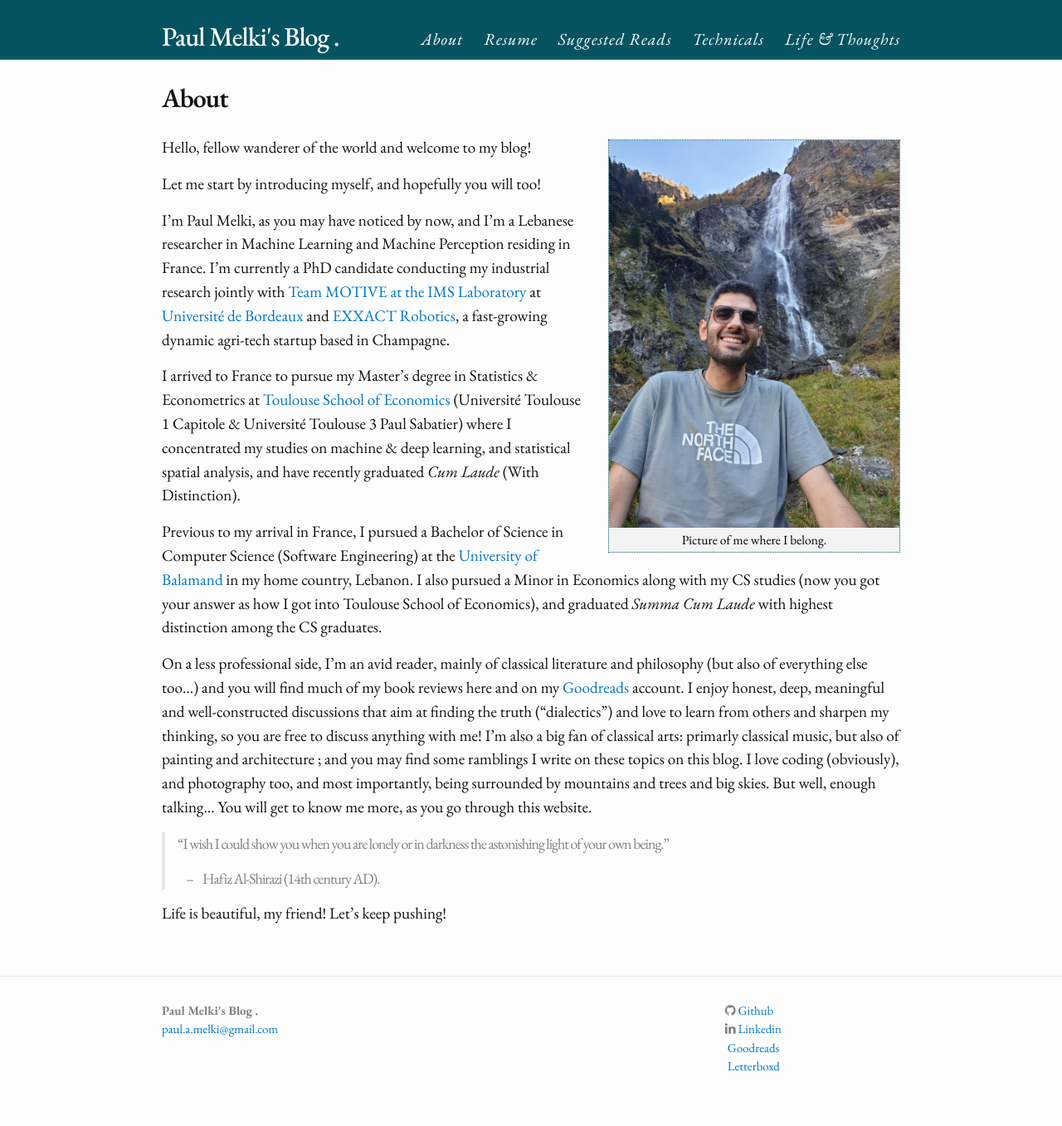
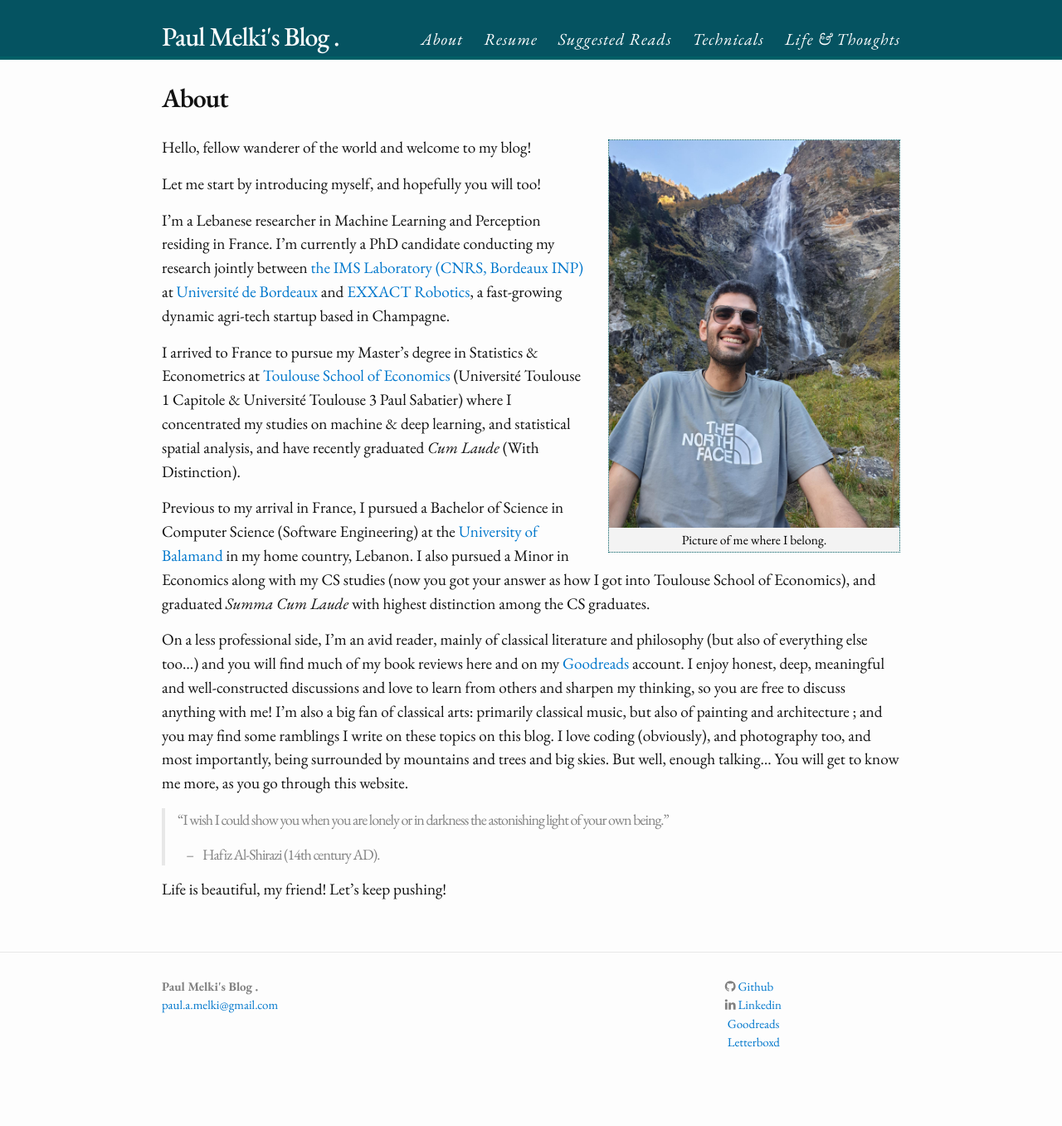
Before and after one commit to paulmelki/paulmelki.github.io, a Jekyll site: the page built from index.md, in a window 1280 px wide. Shown: the whole page at 83% size. Built offline with Jekyll 4.4.1, drawn with Linux system fonts in a browser that asks for light colours; nearby versions of some CDN libraries; some web fonts are replaced; after the commit the page ends 1328 px from its top, so only the background shows below that.

```diff
--- a/index.md
+++ b/index.md
@@ -10,8 +10,8 @@ Hello, fellow wanderer of the world and welcome to my blog!
 
 Let me start by introducing myself, and hopefully you will too!
 
-I'm Paul Melki, as you may have noticed by now, and I'm a Lebanese researcher in Machine Learning and Machine Perception residing in France. I'm currently a PhD candidate conducting my industrial research jointly with
-[Team MOTIVE at the IMS Laboratory](https://www.ims-bordeaux.fr/en/recherche/research/116-signal-and-image-processing/motive/184-MOTIVE)
+I'm a Lebanese researcher in Machine Learning and Perception residing in France. I'm currently a PhD candidate conducting my research jointly between
+[the IMS Laboratory (CNRS, Bordeaux INP)](https://www.ims-bordeaux.fr/en/72-en/extranet-en/125-accueil)
 at [Université de Bordeaux](https://www.u-bordeaux.fr/) and [EXXACT Robotics](https://exxact-robotics.com/en/), a fast-growing dynamic agri-tech startup based in Champagne.
 
 I arrived to France to pursue my Master's degree in Statistics & Econometrics at [Toulouse School of Economics](https://www.tse-fr.eu/) (Université Toulouse 1 Capitole &
@@ -23,8 +23,8 @@ a Minor in Economics along with my CS studies (now you got your answer as how I
 and graduated *Summa Cum Laude* with highest distinction among the CS graduates.
 
 On a less professional side, I'm an avid reader, mainly of classical literature and philosophy (but also of everything else too...) and you will
-find much of my book reviews here and on my [Goodreads](https://www.goodreads.com/paulmelki) account. I enjoy honest, deep, meaningful and well-constructed discussions that aim at finding the truth ("dialectics") and love to learn from others and sharpen my thinking, so you are free to discuss anything with me! I'm also a big fan of classical arts:
-primarly classical music, but also of painting and architecture ; and you may find some ramblings I write on these topics on this blog.
+find much of my book reviews here and on my [Goodreads](https://www.goodreads.com/paulmelki) account. I enjoy honest, deep, meaningful and well-constructed discussions and love to learn from others and sharpen my thinking, so you are free to discuss anything with me! I'm also a big fan of classical arts:
+primarily classical music, but also of painting and architecture ; and you may find some ramblings I write on these topics on this blog.
 I love coding (obviously), and photography too, and most importantly, being surrounded by mountains and
 trees and big skies. But well, enough talking... You will get to know me more, as you go through this website.
 
```
Also changed, not shown: about.md (+4 -4 lines).
